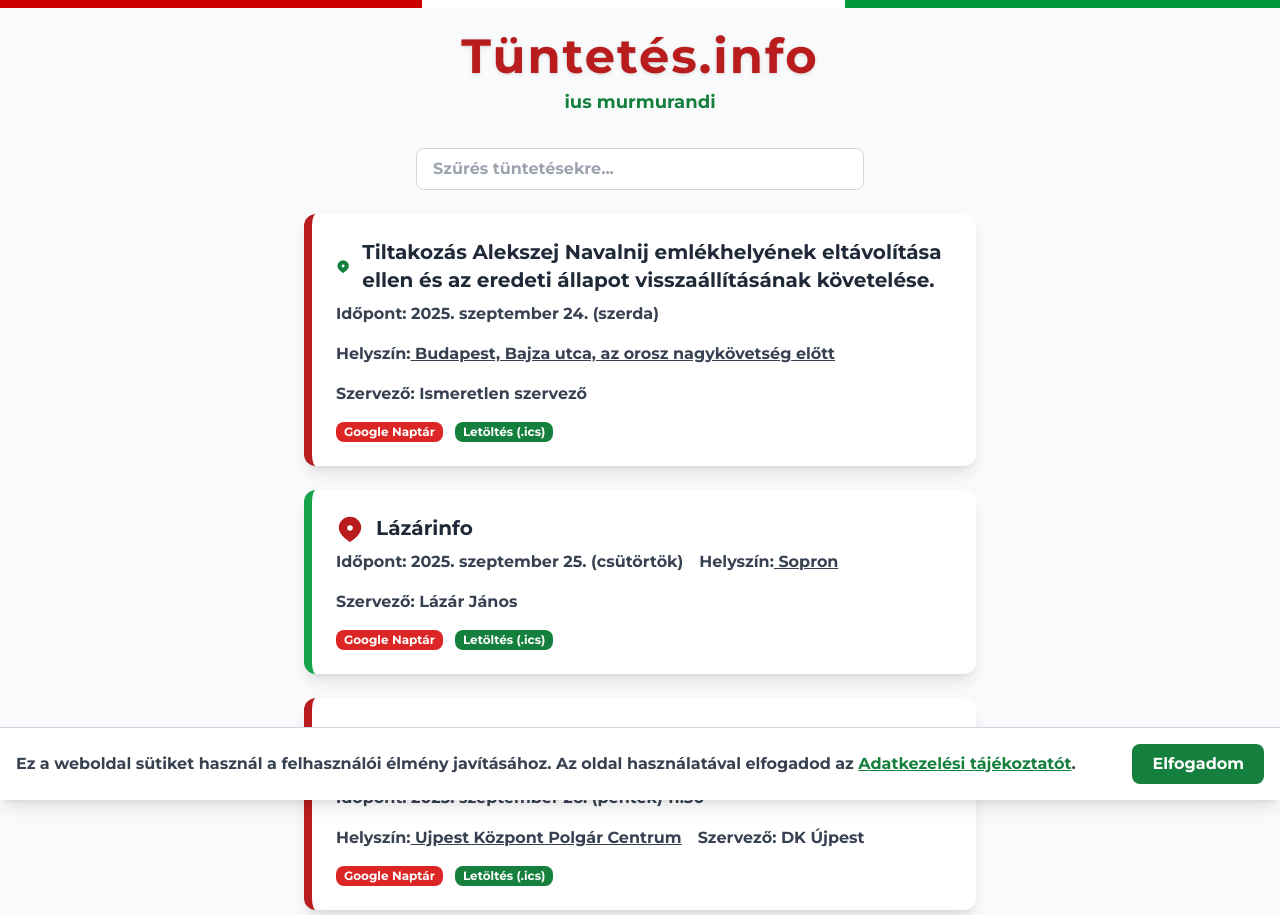
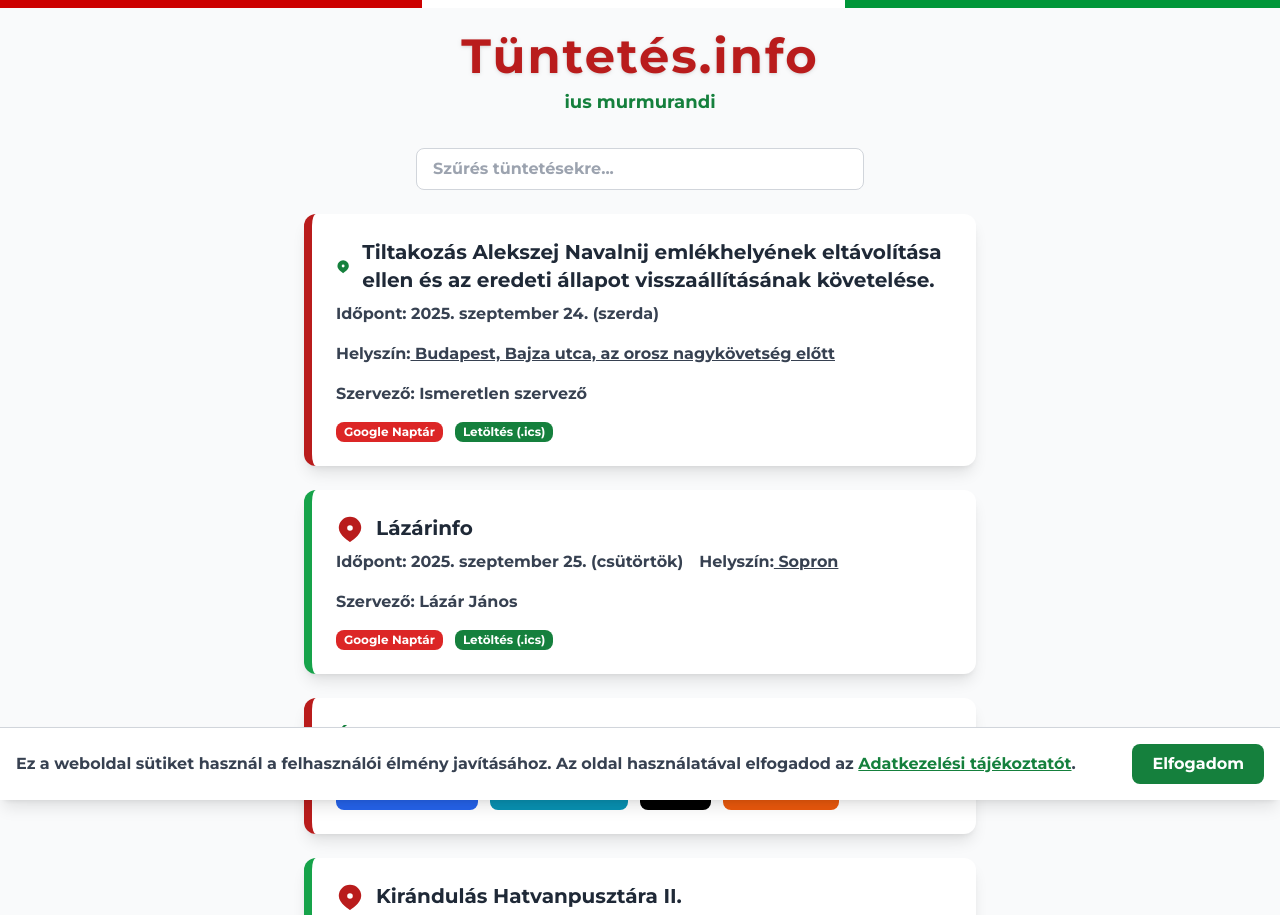
Before and after one commit to gyesznonyuvo/tuncikehtml, a plain HTML site: page index.html in a window 1280 px wide. Shown: the top 915 px of the page. Drawn offline with nearby package versions, Linux system fonts and the light colour scheme.

Commit message:
Új fájl feltöltése

```diff
--- a/index.html
+++ b/index.html
@@ -99,29 +99,42 @@
       </button>
     </div>
 </div>
+<div class="protest-box bg-white rounded-xl shadow-lg p-6 w-full max-w-2xl border-l-8 border-red-700 transition hover:scale-105">
+        <h2 class="text-xl font-bold text-green-700 mb-5">Értesülj a legújabb tüntetésekről, kövess minket!</h2>
+        <div class="mt-4 flex flex-wrap gap-3">
+            <!-- Facebook -->
+            <a href="https://www.facebook.com/profile.php?id=61581262920885"
+               target="_blank" rel="noopener"
+               class="flex items-center gap-2 bg-blue-600 text-white px-4 py-2 rounded-lg hover:bg-blue-700 transition">
+                <svg xmlns="http://www.w3.org/2000/svg" class="h-5 w-5 fill-current" viewBox="0 0 24 24"><path d="M22 12c0-5.523-4.477-10-10-10S2 6.477 2 12c0 5 3.657 9.128 8.438 9.877v-6.988h-2.54v-2.889h2.54V9.797c0-2.507 1.492-3.89 3.777-3.89 1.094 0 2.238.195 2.238.195v2.463h-1.261c-1.243 0-1.631.771-1.631 1.562v1.875h2.773l-.443 2.889h-2.33v6.988C18.343 21.128 22 17 22 12z" /></svg>
+                Facebook
+            </a>
 
-<div class="protest-box bg-white rounded-xl shadow-lg p-6 w-full max-w-2xl border-l-8 border-red-700 transition hover:scale-105" data-search="Programbemutat&#243; a korm&#225;nyv&#225;lt&#225;s&#233;rt – Dobrev Kl&#225;ra &#218;jpesten">
-    <div class="flex items-center gap-3 mb-2">
-        <svg class="w-7 h-7 text-green-700" fill="currentColor" viewBox="0 0 20 20"><path d="M10 2a8 8 0 018 8c0 5.25-8 10-8 10S2 15.25 2 10a8 8 0 018-8zm0 10a2 2 0 100-4 2 2 0 000 4z" /></svg>
-        <span class="text-xl font-bold text-gray-800">Programbemutat&#243; a korm&#225;nyv&#225;lt&#225;s&#233;rt – Dobrev Kl&#225;ra &#218;jpesten</span>
+            <!-- Telegram -->
+            <a href="https://t.me/tuntetesinfo"
+               target="_blank" rel="noopener"
+               class="flex items-center gap-2 bg-cyan-600 text-white px-4 py-2 rounded-lg hover:bg-cyan-700 transition">
+                <svg xmlns="http://www.w3.org/2000/svg" class="h-5 w-5 fill-current" viewBox="0 0 24 24"><path d="M9.999 15.17l-.39 3.47c.56 0 .8-.24 1.09-.53l2.61-2.5 5.41 3.95c.99.55 1.69.26 1.94-.92l3.52-16.5c.36-1.64-.59-2.28-1.64-1.88L1.58 9.19c-1.6.62-1.59 1.5-.29 1.9l4.57 1.42 10.63-6.69c.5-.34.95-.15.58.19" /></svg>
+                Telegram
+            </a>
+
+            <!-- X (Twitter) -->
+            <a href="https://x.com/tuntetes_info"
+               target="_blank" rel="noopener"
+               class="flex items-center gap-2 bg-black text-white px-4 py-2 rounded-lg hover:bg-gray-800 transition">
+                <svg xmlns="http://www.w3.org/2000/svg" class="h-5 w-5 fill-current" viewBox="0 0 24 24"><path d="M18.244 2.25h3.308l-7.227 8.26L22 21.75h-6.594l-5.16-6.759-5.908 6.759H1.03l7.73-8.835L2 2.25h6.75l4.66 6.186 4.834-6.186z" /></svg>
+                X
+            </a>
+
+            <!-- Reddit -->
+            <a href="https://www.reddit.com/r/tuntetesinfo/"
+               target="_blank" rel="noopener"
+               class="flex items-center gap-2 bg-orange-600 text-white px-4 py-2 rounded-lg hover:bg-orange-700 transition">
+                <svg xmlns="http://www.w3.org/2000/svg" class="h-5 w-5 fill-current" viewBox="0 0 24 24"><path d="M24 12c0-6.627-5.373-12-12-12S0 5.373 0 12c0 5.302 3.438 9.8 8.205 11.385.6.111.82-.261.82-.577v-2.234c-3.338.726-4.033-1.416-4.033-1.416-.546-1.387-1.333-1.757-1.333-1.757-1.089-.745.083-.729.083-.729 1.205.084 1.84 1.236 1.84 1.236 1.07 1.834 2.807 1.304 3.492.997.108-.775.419-1.305.762-1.605-2.665-.304-5.467-1.334-5.467-5.932 0-1.31.469-2.381 1.236-3.221-.123-.304-.536-1.527.117-3.176 0 0 1.008-.322 3.301 1.23a11.48 11.48 0 013.004-.404c1.018.005 2.044.138 3.003.404 2.292-1.552 3.299-1.23 3.299-1.23.654 1.649.242 2.872.119 3.176.77.84 1.236 1.911 1.236 3.221 0 4.61-2.807 5.625-5.479 5.922.43.372.823 1.102.823 2.222v3.293c0 .318.219.694.825.576C20.565 21.796 24 17.298 24 12z" /></svg>
+                Reddit
+            </a>
+        </div>
     </div>
-    <div class="flex flex-wrap gap-4 text-gray-700 mb-2">
-        <div><span class="font-semibold">Időpont:</span> 2025. szeptember 26. (péntek) 11:30
-        <span class="hidden iso-date">2025-09-26T11:30:00</span></div>
-        <div><span class="font-semibold">Helyszín:</span><a href="https://www.google.com/maps?q=Ujpest%20K%C3%B6zpont%20Polg%C3%A1r%20Centrum" class="underline" target=\"_blank\"> Ujpest K&#246;zpont Polg&#225;r Centrum</a></div>
-        <div><span class="font-semibold">Szervező:</span> DK &#218;jpest</div>
-        <div><span class="font-semibold text-red-700"></span></div>
-        <div><span class="font-semibold text-red-700"></span></div>
-    </div>
-    <div class="flex flex-wrap gap-3 mt-4">
-      <button class="add-to-google bg-red-600 text-white text-xs py-[2px] px-2 rounded-lg hover:bg-red-700 transition">
-        Google Naptár
-      </button>
-      <button class="add-to-ics bg-green-700 text-white text-xs py-[2px] px-2 rounded-lg hover:bg-gray-800 transition">
-        Letöltés (.ics)
-      </button>
-    </div>
-</div>
 
 <div class="protest-box bg-white rounded-xl shadow-lg p-6 w-full max-w-2xl border-l-8 border-green-600 transition hover:scale-105" data-search="Kir&#225;ndul&#225;s Hatvanpuszt&#225;ra II.">
     <div class="flex items-center gap-3 mb-2">
@@ -236,7 +249,7 @@
         Letöltés (.ics)
       </button>
     </div>
-</div><p class="text-sm max-w-3xl mx-auto">Készült : 2025. 09. 23. 8:27:11</p>
+</div><p class="text-sm max-w-3xl mx-auto">Készült : 2025. 09. 23. 11:09:44</p>
 
     </div>
 
@@ -436,7 +449,7 @@ END:VCALENDAR`;
             <a href="https://www.facebook.com/profile.php?id=61581262920885" class="underline">Facebook</a> |
             <a href="https://www.reddit.com/r/tuntetesinfo/" class="underline">Reddit</a> |
             <a href="https://x.com/tuntetes_info" class="underline">x.com</a> |
-            <a href="https://t.me/tuntetesinfo" class="underline">Telegram</a> |
+            <a href="https://t.me/tuntetesinfo" class="underline">Telegram</a>
         </p>
         <p class="text-xs text-gray-400 mt-2">
             &copy; 2025 Tuntetes.info
```
